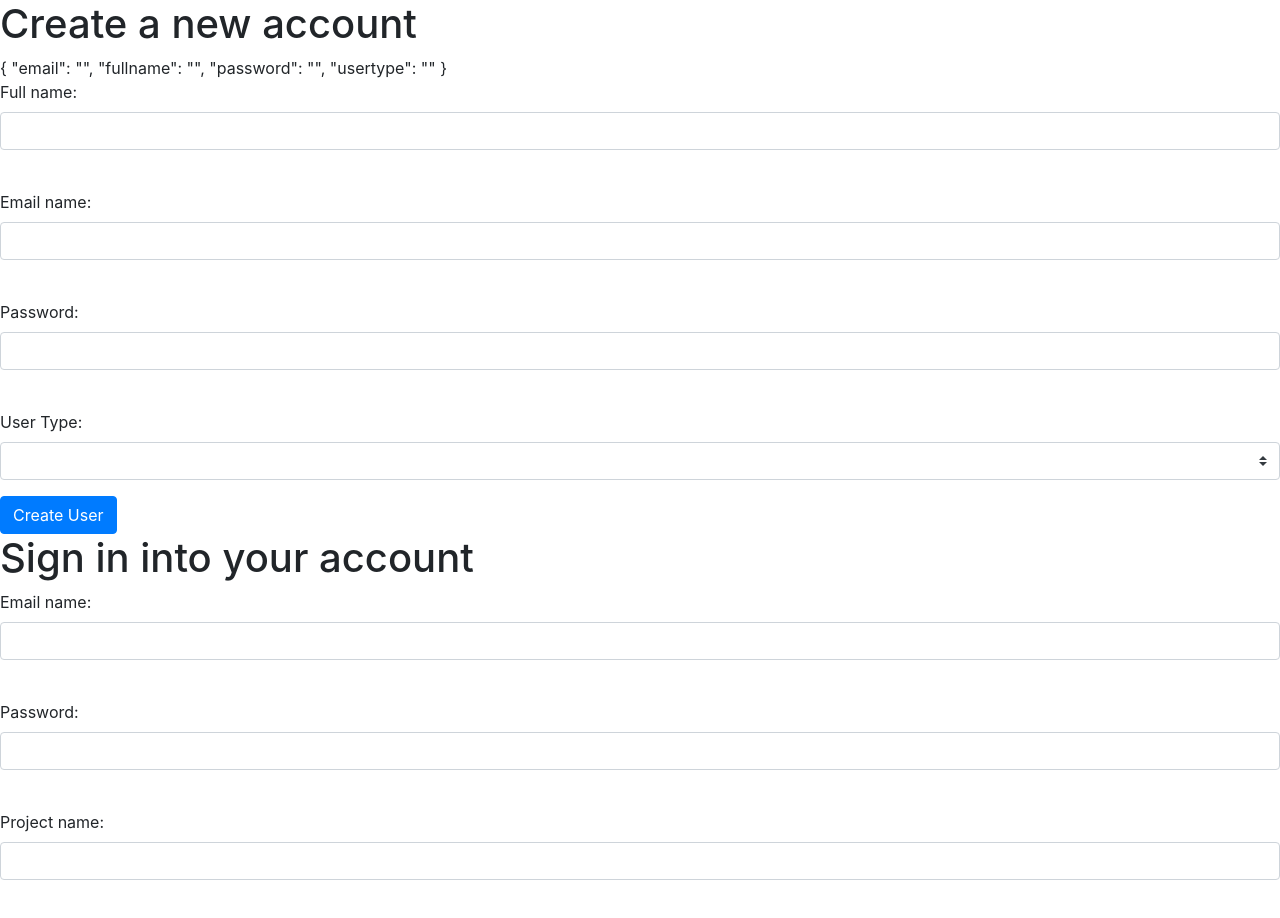
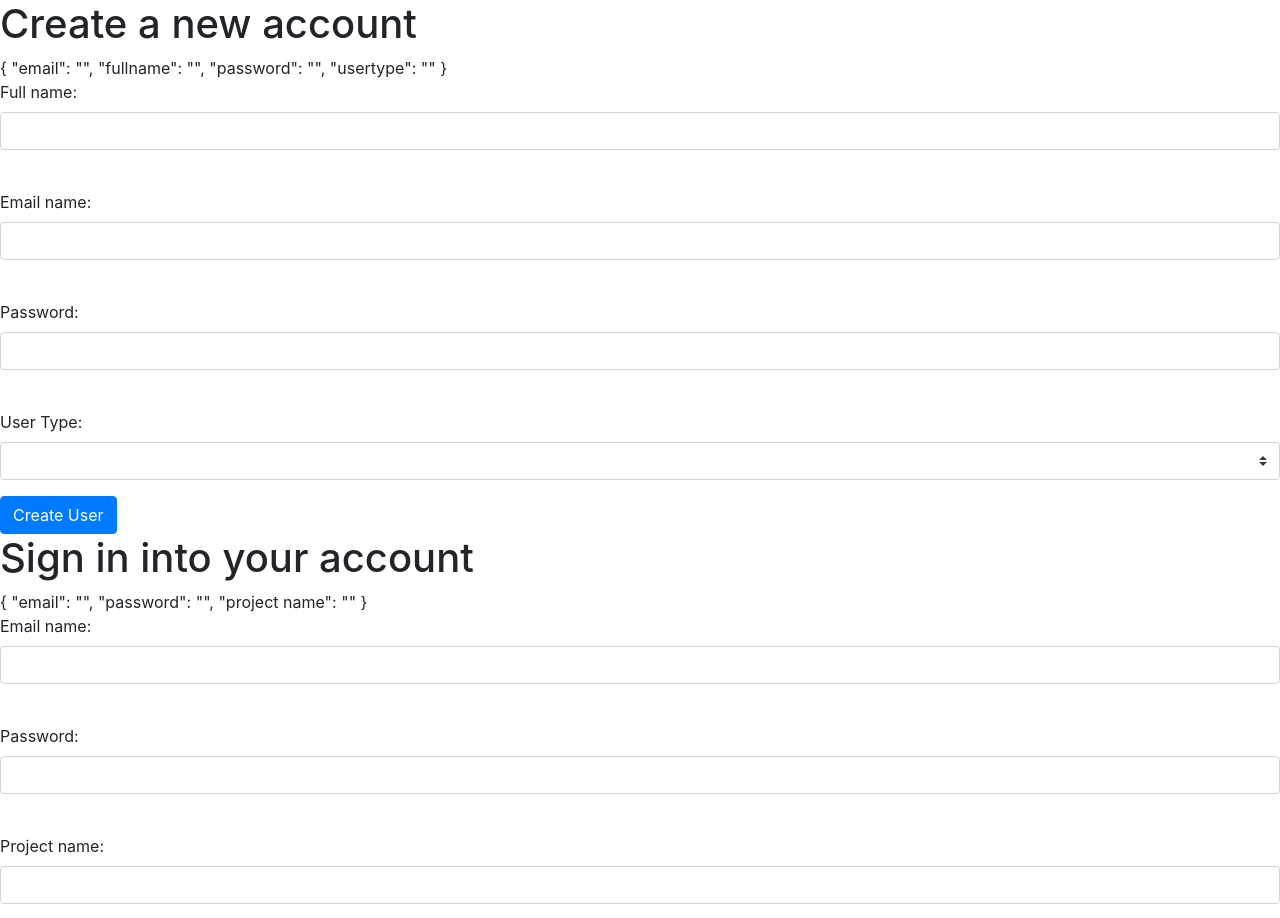
Before and after one commit to THErealARETE/chatScrumApplication, an Angular app: page / in a window 1280 px wide. Shown: the top 918 px of the page. Built offline with nearby package versions, Linux system fonts and the light colour scheme.

Commit message:
PERFECT SOLUTION

```diff
--- a/src/app/login/login.component.html
+++ b/src/app/login/login.component.html
@@ -1,18 +1,19 @@
 <div class="container.fluid">
     <h1>Sign in into your account</h1>
-    <form>
+    {{userLoginForm.value | json}}
+    <form #userLoginForm = 'ngForm'>
 
         <div class="form-group">
             <label >Email name:</label><br>
-            <input type="email" class="form-control"><br>
+            <input type="email" name="email" class="form-control" ngModel><br>
         </div>
         <div class="form-group">
             <label >Password:</label><br>
-            <input type="password" class="form-control"><br>
+            <input type="password" name="password" class="form-control" ngModel><br>
         </div>
         <div class="form-group">
             <label >Project name:</label><br>
-            <input type="text" class="form-control"><br>
+            <input type="text" name="project name" class="form-control" ngModel><br>
         </div>
         <button class="btn btn-primary" type="submit">Sign in </button>
     </form>
```
Also changed, not shown: src/app/signup/signup.component.html (line endings or trailing spaces).
